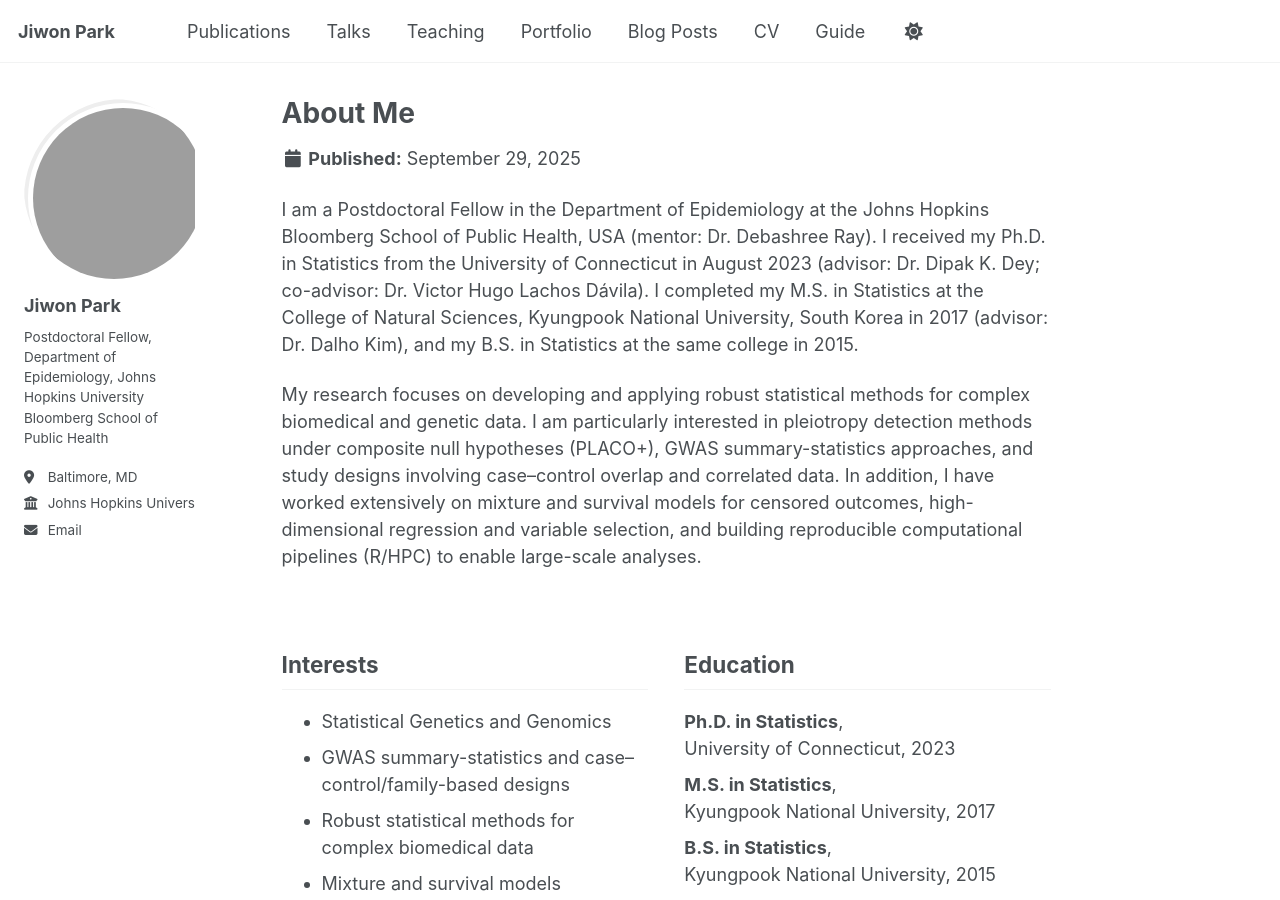
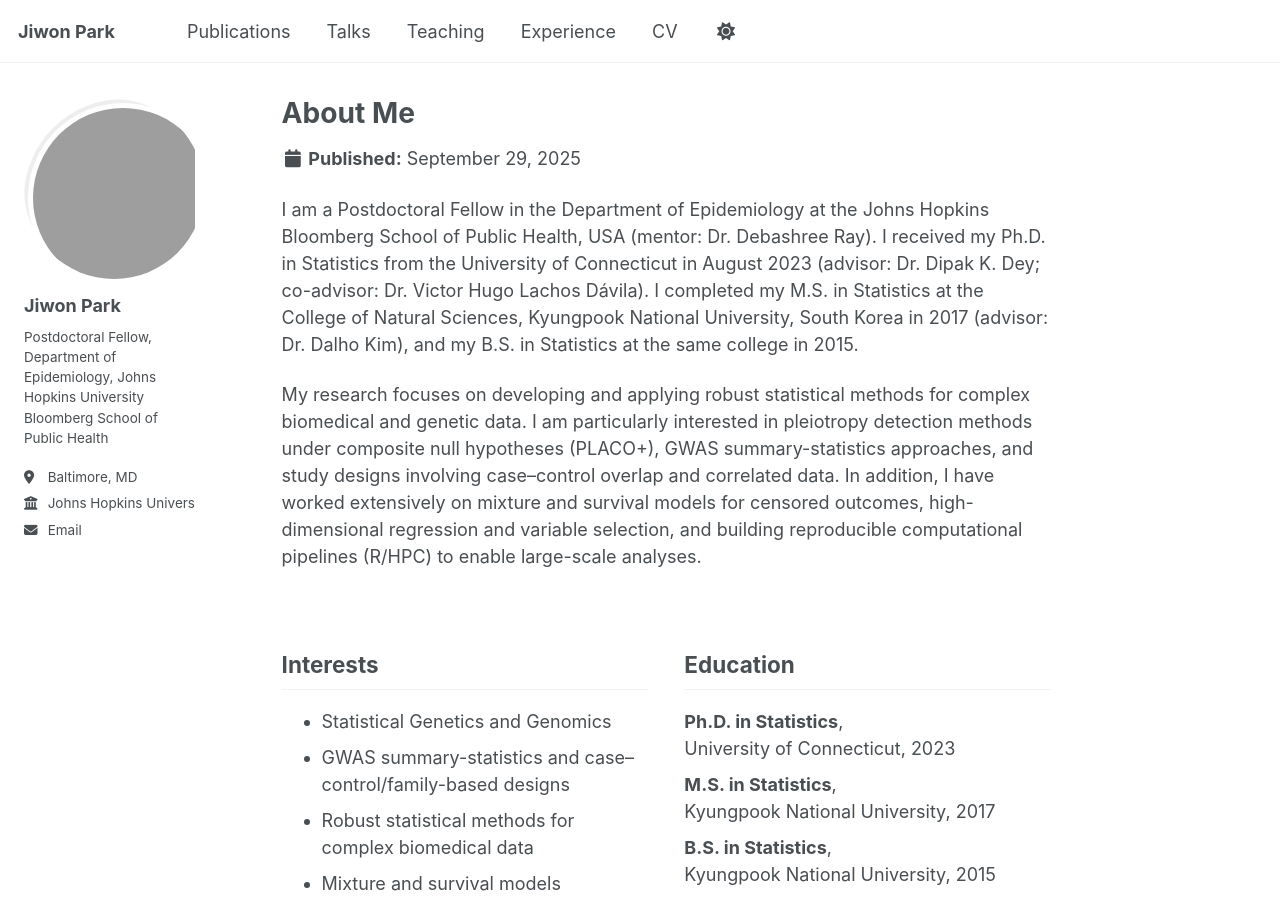
Before and after one commit to JiwonPark41/JiwonPark41.github.io, a Jekyll site: the page built from _pages/about.md, in a window 1280 px wide and 900 px high. Built offline with Jekyll 4.4.1, drawn with Linux system fonts in a browser that asks for light colours; a script that is not in the unit is left out; part of the change alters nothing that is shown.

Commit message:
Update navigation.yml

```diff
--- a/_data/navigation.yml
+++ b/_data/navigation.yml
@@ -17,11 +17,14 @@ main:
   - title: "Teaching"
     url: /teaching/
 
-  - title: "Portfolio"
-    url: /portfolio/
+  - title: "Experience"
+    url: /Experience/
 
-  - title: "Blog Posts"
-    url: /year-archive/
+  # - title: "Portfolio"
+  #   url: /portfolio/
+
+  # - title: "Blog Posts"
+  #   url: /year-archive/
 
   - title: "CV"
     url: /cv/
@@ -29,5 +32,5 @@ main:
   # - title: "CV"
   #   url: /cv-json/
 
-  - title: "Guide"
-    url: /markdown/
+  # - title: "Guide"
+  #   url: /markdown/
```
